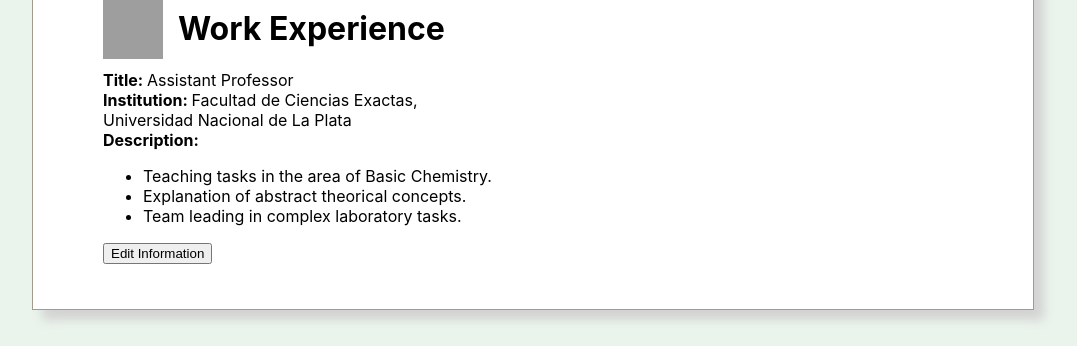
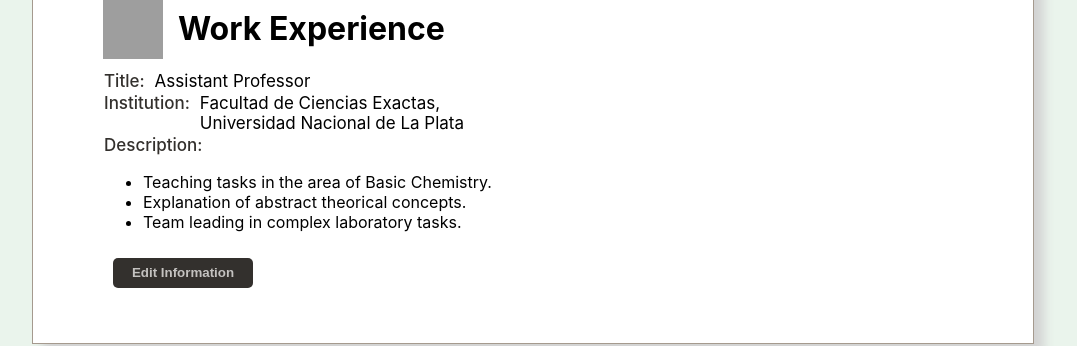
Before and after one commit to VGardella/cv-application, a React (Create React App) app in the folder cv-project/: page / in a window 1280 px wide. Shown: the part 5469-5815 px from the top of the page, without its empty margins (107-1184 px from the left). Built offline with nearby package versions, Linux system fonts and the light colour scheme; grey boxes are pictures that could not be loaded.

Commit message:
add: wrap form entries in divs, asign classes

```diff
--- a/cv-project/src/components/WorkExperience.js
+++ b/cv-project/src/components/WorkExperience.js
@@ -19,7 +19,7 @@ export default function WorkExperience() {
                 <h1 className='principal-title' id='work'>Work Experience</h1>
             </div>
             <div className='work-container'>
-                <div id="work-cards">
+                <div className="work-cards">
                     {work.map(item =>
                         <WorkCard key={item.id} values={item} />
                     )}
@@ -37,13 +37,11 @@ function WorkCard({ values }) {
     if (!isEditing) {
         workList =
             <div key={works.id}>
-                <div className="work-container">
+                <div className="work-card">
                     <div className='info-container'>
-                        <b>Title: </b> {works.title}
-                        <br/>
-                        <b>Institution: </b> {works.institution}
-                        <br/>
-                        <b>Description: </b>
+                            <div class="entry"><label>Title: </label> {works.title}</div>
+                            <div class="entry"><label>Institution: </label> {works.institution}</div>
+                            <div class="entry"><label>Description: </label></div>
                         <ul>
                             {works.description.map((description) => (
                                 <li key={description.id}>
@@ -52,7 +50,7 @@ function WorkCard({ values }) {
                             ))}
                         </ul>
                     </div>
-                    <button onClick={handleEditing}>
+                    <button className='edit-button' onClick={handleEditing}>
                     {isEditing
                     ? 'Save Information'
                     : 'Edit Information'
@@ -64,14 +62,17 @@ function WorkCard({ values }) {
     } else {
         workList =
             <div key={works.id}>
-                <div className="work-container">
+                <div className="work-card">
                     <div className='form-container'>
+                        <div class="entry">
                             <label>Title: </label>
                             <input name='title' value={works.title} onChange={handleInfo}></input>
-                        <br/>
+                        </div>
+                        <div class="entry">
                             <label>Institution: </label>
                             <input name='institution' value={works.institution} onChange={handleInfo}></input>
-                        <br/>
+                        </div>
+                        <div class="entry">
                             <label>Description: </label>
                             <ul>
                                 {works.description.map(description =>
@@ -81,7 +82,8 @@ function WorkCard({ values }) {
                                 )}
                             </ul>
                         </div>
-                    <button onClick={handleEditing}>
+                    </div>
+                    <button className='edit-button' onClick={handleEditing}>
                     {isEditing
                     ? 'Save Information'
                     : 'Edit Information'
```
Lines whose indentation alone changed are shown as unchanged.
